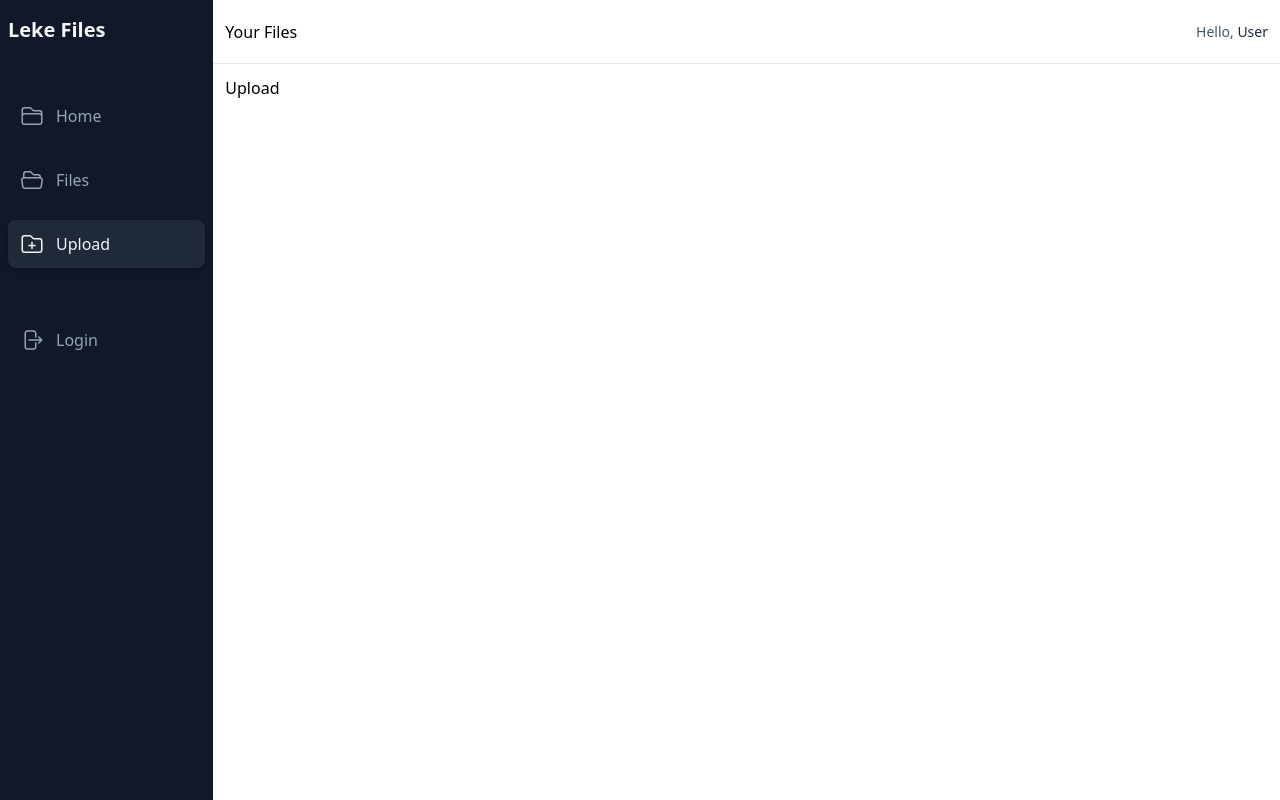
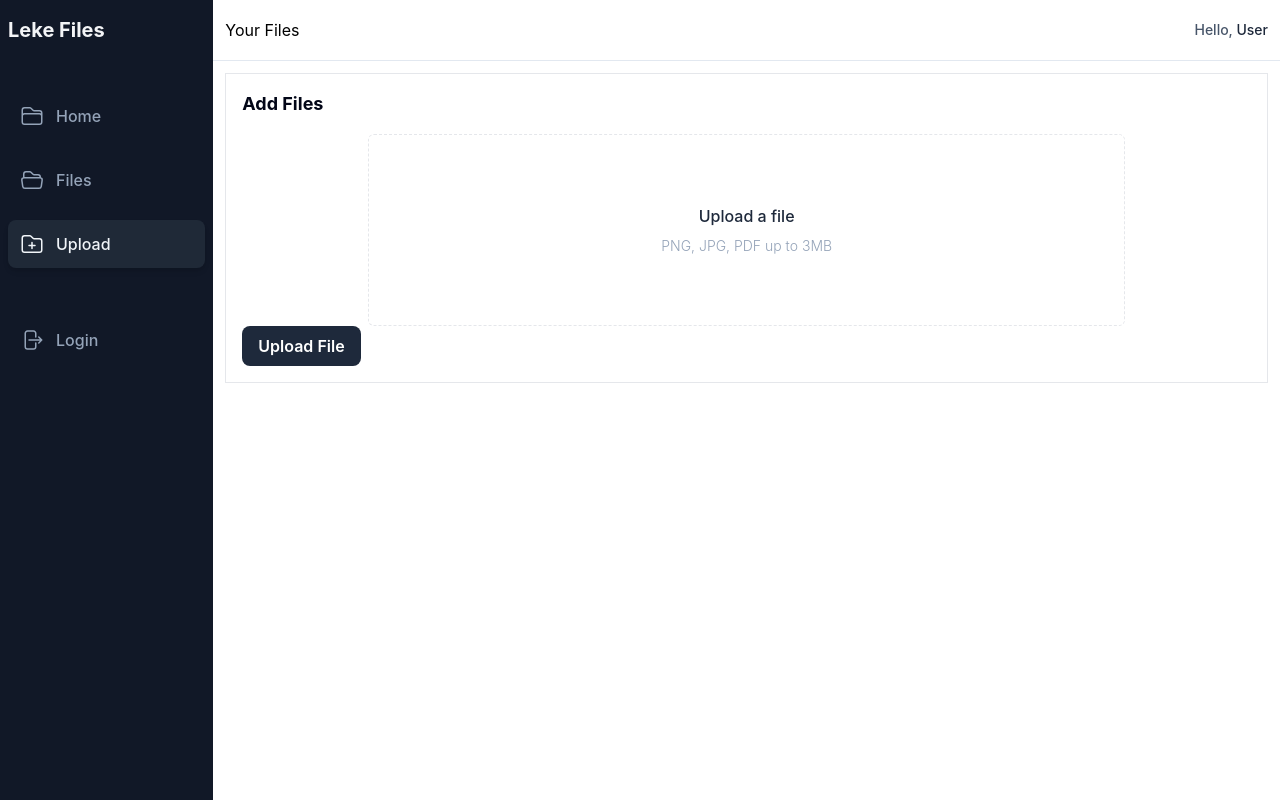
Before and after one commit to tolu-c/redesigned-octo-chainsaw, a React (Create React App) app in the folder files/: page /upload in a window 1280 px wide. Built offline with nearby package versions, Linux system fonts and the light colour scheme.

Commit message:
feat: upload Image

```diff
--- a/files/src/components/FileDetail.tsx
+++ b/files/src/components/FileDetail.tsx
@@ -4,7 +4,7 @@ export const FileDetail = ({ fileID }: { fileID: string }) => {
   const filteredFile = fileData.filter((file) => file.name === fileID)[0];
 
   return (
-    <div>
+    <div className="p-4">
       <img src={filteredFile.url} alt={filteredFile.name} />
       <a
         href={filteredFile.url}
--- a/files/src/components/FileList.tsx
+++ b/files/src/components/FileList.tsx
@@ -1,5 +1,6 @@
 import { fileData } from "../data/files";
 import { FileItem } from "./FileItem";
+import { UploadPlus } from "./UI/UploadPlus";
 
 export const FileList = () => {
   return (
@@ -12,6 +13,7 @@ export const FileList = () => {
           type={file.type}
         />
       ))}
+      <UploadPlus />
     </div>
   );
 };
--- /dev/null
+++ b/files/src/components/UI/Form/Button.tsx
@@ -0,0 +1,14 @@
+import { FC } from "react";
+import { ButtonProps } from "../../../types";
+
+export const Button: FC<ButtonProps> = ({ title, type, onClick }) => {
+  return (
+    <button
+      type={type}
+      onClick={onClick}
+      className="text-base font-semibold text-white bg-slate-800 hover:bg-slate-950 p-2 px-4 rounded-lg"
+    >
+      {title}
+    </button>
+  );
+};
--- a/files/src/components/UI/Layout/Sidebar.tsx
+++ b/files/src/components/UI/Layout/Sidebar.tsx
@@ -12,7 +12,7 @@ import { NavItem } from "./Navbar";
 
 export const Sidebar: FC<SideBarProps> = ({ onClose }) => {
   const content = (
-    <div className="absolute top-0 left-0 w-full h-full bg-gray-600 flex">
+    <div className="fixed top-0 left-0 w-full h-full bg-gray-600 flex">
       <span
         className="cursor-pointer order-last w-max p-3 text-gray-300 bg-gray-700/70 rounded-full h-max absolute top-3 right-3"
         onClick={onClose}
--- a/files/src/components/UI/Layout/index.tsx
+++ b/files/src/components/UI/Layout/index.tsx
@@ -8,9 +8,9 @@ export const Layout: FC<LayoutProps> = ({ children }) => {
   const [openSidebar, setSidebar] = useState<boolean>(false);
 
   return (
-    <div className="w-full grid grid-cols-1 md:grid-cols-8 lg:grid-cols-6 h-screen">
+    <div className="w-full grid grid-cols-1 md:grid-cols-8 lg:grid-cols-6 h-screen relative">
       <Navbar />
-      <div className="col-auto md:col-span-6 lg:col-span-5 flex flex-col">
+      <div className="col-auto md:col-span-6 lg:col-span-5 flex flex-col h-full">
         <div className="w-full h-16 border-b border-slate-200 flex justify-between items-center p-3">
           <span
             className="md:hidden text-slate-800 cursor-pointer"
@@ -25,7 +25,7 @@ export const Layout: FC<LayoutProps> = ({ children }) => {
             Hello, <span className="text-slate-800 capitalize">user</span>
           </p>
         </div>
-        <div className="w-full p-3">{children}</div>
+        <div className="w-full p-3 h-full">{children}</div>
 
         {openSidebar && (
           <Sidebar
--- /dev/null
+++ b/files/src/components/UI/UploadPlus.tsx
@@ -0,0 +1,14 @@
+import { PlusIcon } from "@heroicons/react/24/solid";
+import { useNavigate } from "react-router-dom";
+
+export const UploadPlus = () => {
+  const navigate = useNavigate();
+  return (
+    <span
+      className="absolute bottom-8 right-8 w-12 md:w-16 h-12 md:h-16 rounded-full flex items-center justify-center bg-slate-800 hover:bg-slate-950 text-slate-100 z-40 cursor-pointer"
+      onClick={() => navigate("/upload")}
+    >
+      <PlusIcon className="w-6 md:w-8 h-6 md:h-8" />
+    </span>
+  );
+};
--- /dev/null
+++ b/files/src/components/UploadPage.tsx
@@ -0,0 +1,57 @@
+import { FormEvent, ChangeEvent } from "react";
+import { Button } from "./UI/Form/Button";
+
+export const UploadPage = () => {
+  const handleUpload = (event: FormEvent<HTMLFormElement>) => {
+    event.preventDefault();
+    const fileInput = document.getElementById("upload") as HTMLInputElement;
+    const file = fileInput.files?.[0];
+
+    console.log({ submittedFile: file });
+
+    // if (file) {
+    //   const reader = new FileReader();
+    //   reader.onload = (e) => {
+    //     const fileContent = e.target?.result;
+    //     console.log(fileContent);
+    //   };
+    //   reader.readAsText(file);
+    // }
+  };
+
+  const handleFileChange = (event: ChangeEvent<HTMLInputElement>) => {
+    const file = event.target.files?.[0];
+    console.log(file);
+  };
+
+  return (
+    <div className="border p-4 flex flex-col gap-4 justify-start font-inter">
+      <h2 className="text-lg font-bold text-slate-950">Add Files</h2>
+      <form className="w-full" onSubmit={handleUpload}>
+        <div className="w-5/6 md:w-3/4 mx-auto">
+          <label
+            htmlFor="upload"
+            className="w-full h-48 border border-dashed p-4 flex justify-center items-center rounded-md"
+          >
+            <div className="flex flex-col items-center gap-2">
+              <p className="text-base text-slate-800 font-medium cursor-pointer">
+                Upload a file
+              </p>
+              <p className="text-sm text-slate-400 font-light">
+                PNG, JPG, PDF up to 3MB
+              </p>
+            </div>
+          </label>
+          <input
+            type="file"
+            id="upload"
+            name="file"
+            className="hidden"
+            onChange={handleFileChange}
+          />
+        </div>
+        <Button type="submit" title="Upload File" />
+      </form>
+    </div>
+  );
+};
--- a/files/src/data/files.ts
+++ b/files/src/data/files.ts
@@ -31,4 +31,9 @@ export const fileData: FileItemProps[] = [
     url: "https://res.cloudinary.com/d-a-r-k-c-o-d-e/image/upload/v1656332470/portfolio/images/dog_omfhaw.jpg",
     type: "jpg",
   },
+  {
+    name: "Birth Certificate 6",
+    url: "https://res.cloudinary.com/d-a-r-k-c-o-d-e/image/upload/v1656332470/portfolio/images/dog_omfhaw.jpg",
+    type: "jpg",
+  },
 ];
--- a/files/src/pages/Upload.tsx
+++ b/files/src/pages/Upload.tsx
@@ -1,5 +1,7 @@
+import { UploadPage } from "../components/UploadPage";
+
 const Upload = () => {
-  return <div>Upload</div>;
+  return <UploadPage />;
 };
 
 export default Upload;
--- a/files/src/types/index.ts
+++ b/files/src/types/index.ts
@@ -19,3 +19,9 @@ export interface FileItemProps {
   url: string;
   type: string;
 }
+
+export interface ButtonProps {
+  type: "button" | "submit";
+  title: string;
+  onClick?: () => void;
+}
```
